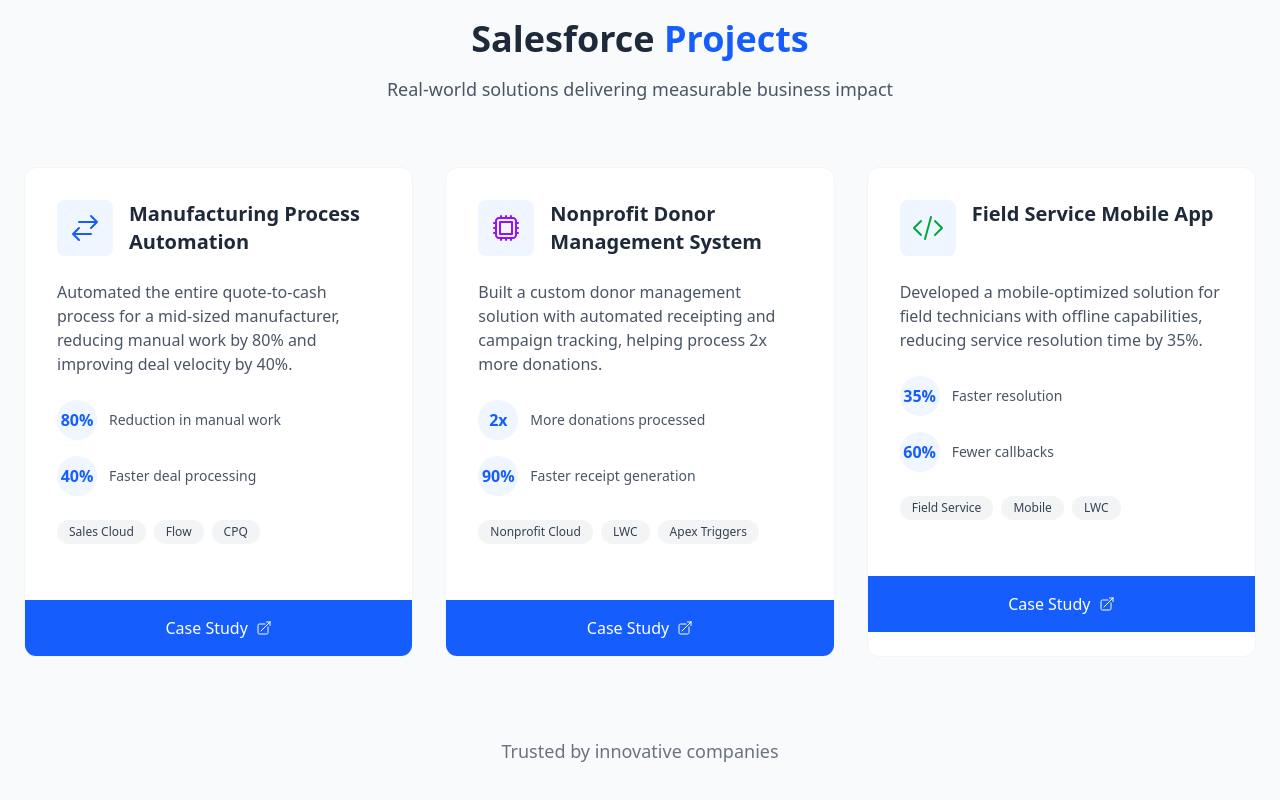
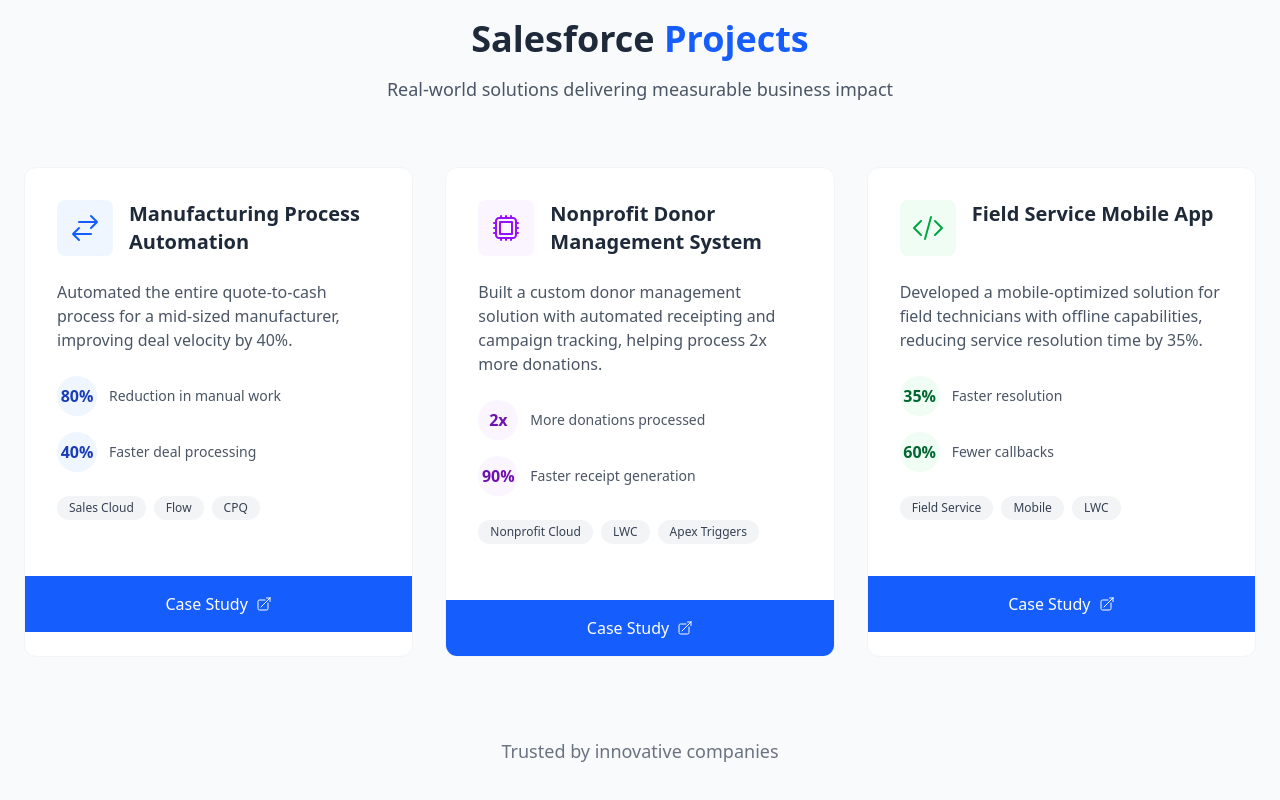
Before and after one commit to Eskabore/diffrenzz-website, a React (Vite) app: page / in a window 1280 px wide. Shown: the part 2611-3411 px from the top of the page. Built offline with nearby package versions, Linux system fonts and the light colour scheme; no server answers.

Commit message:
Update content in cards to even "case study" section

```diff
--- a/src/components/sections/Project.jsx
+++ b/src/components/sections/Project.jsx
@@ -20,9 +20,11 @@
   const projects = [
     {
       title: "Manufacturing Process Automation",
-      description: "Automated the entire quote-to-cash process for a mid-sized manufacturer, reducing manual work by 80% and improving deal velocity by 40%.",
+      description: "Automated the entire quote-to-cash process for a mid-sized manufacturer, improving deal velocity by 40%.",
       tags: ["Sales Cloud", "Flow", "CPQ"],
       icon: <ArrowsRightLeftIcon className="w-8 h-8 text-blue-600" />,
+      iconBg: "bg-blue-50", // Added specific background
+      metricBg: "bg-blue-50 text-blue-800", // Added for metrics
       results: [
         { metric: "80%", label: "Reduction in manual work" },
         { metric: "40%", label: "Faster deal processing" }
@@ -33,6 +35,8 @@
       description: "Built a custom donor management solution with automated receipting and campaign tracking, helping process 2x more donations.",
       tags: ["Nonprofit Cloud", "LWC", "Apex Triggers"],
       icon: <CpuChipIcon className="w-8 h-8 text-purple-600" />,
+      iconBg: "bg-purple-50",
+      metricBg: "bg-purple-50 text-purple-800",
       results: [
         { metric: "2x", label: "More donations processed" },
         { metric: "90%", label: "Faster receipt generation" }
@@ -43,6 +47,8 @@
       description: "Developed a mobile-optimized solution for field technicians with offline capabilities, reducing service resolution time by 35%.",
       tags: ["Field Service", "Mobile", "LWC"],
       icon: <CodeBracketIcon className="w-8 h-8 text-green-600" />,
+      iconBg: "bg-green-50",
+      metricBg: "bg-green-50 text-green-800",
       results: [
         { metric: "35%", label: "Faster resolution" },
         { metric: "60%", label: "Fewer callbacks" }
@@ -81,11 +87,11 @@
                 y: -5,
                 boxShadow: "0 10px 25px -5px rgba(0, 0, 0, 0.1)"
               }}
-              className="bg-white rounded-xl overflow-hidden border border-gray-100 hover:border-blue-100 transition-all duration-300"
+              className="bg-white rounded-xl overflow-hidden border border-gray-100 hover:border-transparent transition-all duration-300"
             >
               <div className="p-8">
                 <div className="flex items-start space-x-4 mb-6">
-                  <div className="p-3 rounded-lg bg-blue-50">
+                  <div className={`p-3 rounded-lg ${project.iconBg}`}>
                     {project.icon}
                   </div>
                   <h3 className="text-xl font-bold text-gray-800">{project.title}</h3>
@@ -96,7 +102,7 @@
                 <div className="mb-6 space-y-4">
                   {project.results.map((result, i) => (
                     <div key={i} className="flex items-center space-x-3">
-                      <div className="w-10 h-10 rounded-full bg-blue-50 text-blue-600 flex items-center justify-center font-bold">
+                      <div className={`w-10 h-10 rounded-full ${project.metricBg} flex items-center justify-center font-bold`}>
                         {result.metric}
                       </div>
                       <span className="text-sm text-gray-600">{result.label}</span>
@@ -127,7 +133,7 @@
           ))}
         </motion.div>
 
-        {/* Client logos section (optional) */}
+        {/* Client logos section */}
         <motion.div
           variants={fadeInUp}
           className="mt-20 text-center"
```
